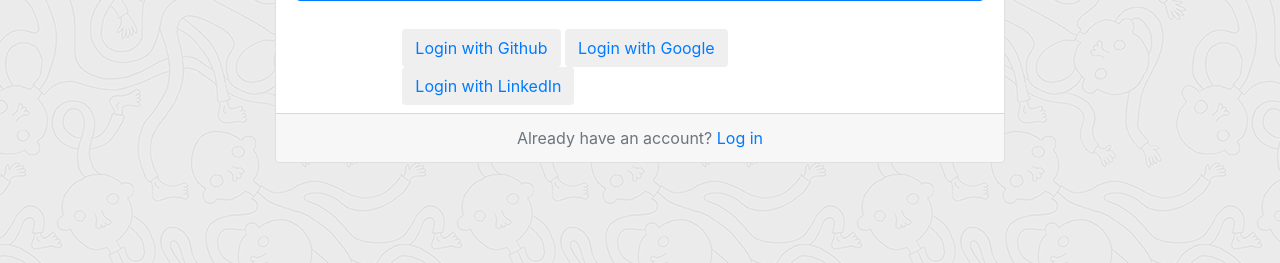
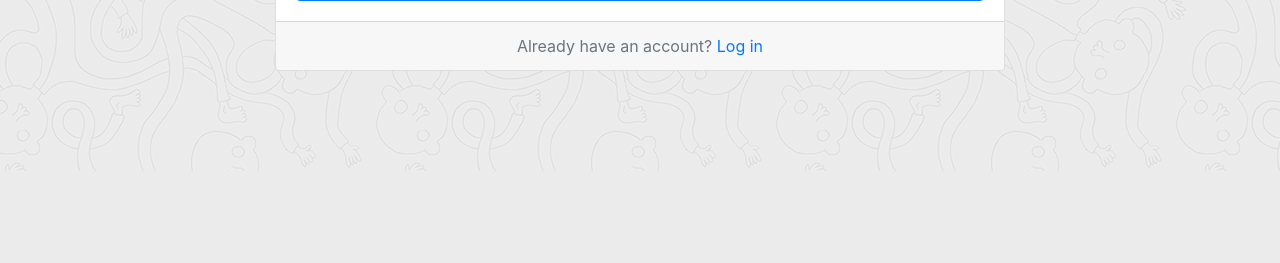
Before and after one commit to Key-pi/pet_proj, a Django app: page /accounts/signup/reader/ in a window 1280 px wide. Shown: the part 878-1141 px from the top of the page. After the commit the page ends 1049 px from the top, so only its background shows below. Run offline with Django 3.2, Linux system fonts and the light colour scheme; data that the repository does not hold is empty; parts of the project's set-up code (start-up, migrations or seed data) failed here and were passed over; some libraries are stand-ins or nearby versions; some web fonts are replaced.

Commit message:
update 1.0.0

```diff
--- a/accounts/urls.py
+++ b/accounts/urls.py
@@ -35,7 +35,6 @@ urlpatterns = [
          name='password_change'
          ),
     path('settings/account/', views.UserUpdateView.as_view(), name='my_account'),
-    path('social-auth/', include('social_django.urls', namespace='social')),
 ]
 
 SOCIAL_AUTH_URL_NAMESPACE = "social"
--- a/myproject/urls.py
+++ b/myproject/urls.py
@@ -29,6 +29,8 @@ urlpatterns = [
          name='password_change_done'
          ),
     path('pages/', include('django.contrib.flatpages.urls')),
+    path('social-auth/', include('social_django.urls', namespace='social')),
+
 ]
 
 
--- a/templates/signup_reader.html
+++ b/templates/signup_reader.html
@@ -19,21 +19,6 @@
 
           </form>
         </div>
-          <div class="row">
-    <div class="col-md-8 mx-auto social-container my-2 order-md-1">
-        <button class="btn  ">
-            <a href="{% url 'accounts:social:begin' 'github' %}">Login with Github</a>
-        </button>
-        <button class="btn  ">
-            <a href="{% url 'accounts:social:begin' 'google-oauth2' %}">Login with Google
-            </a>
-        </button>
-        <button class="btn ">
-            <a href="#">Login with LinkedIn</a>
-        </button>
-    </div>
-</div>
-
         <div class="card-footer text-muted text-center">
           Already have an account? <a href="{% url 'accounts:login' %}">Log in</a>
         </div>
```
Also changed, not shown: boards/utils.py (added, +15 -0 lines), myproject/settings.py (+7 -7 lines), requirements.txt (+4 -3 lines), templates/login.html (+13 -0 lines), README.md.
